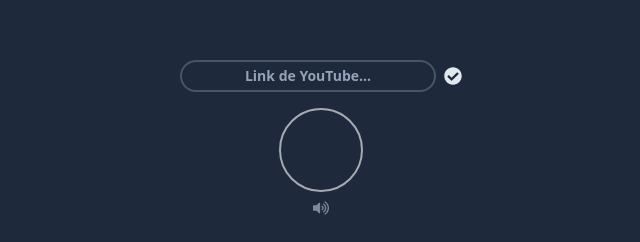
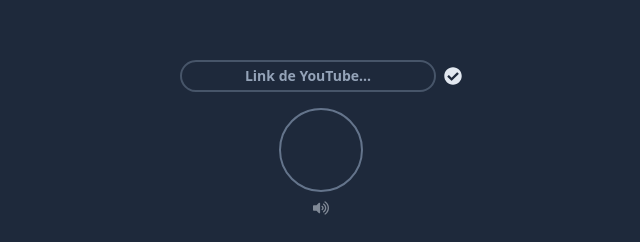
Before and after one commit to Fvaco/lofi-pomodoro, a Next.js app: page / in a window 1280 px wide. Shown: the part 140-382 px from the top of the page, without its empty margins (319-959 px from the left). Built offline with nearby package versions, Linux system fonts and the light colour scheme.

Commit message:
chore: minor UI tweaks

```diff
--- a/app/components/Player/index.tsx
+++ b/app/components/Player/index.tsx
@@ -1,9 +1,8 @@
 'use client';
 
-import { useEffect, useRef, useState } from 'react';
-import { FaLink, FaCheckCircle } from 'react-icons/fa';
+import { useCallback, useEffect, useRef, useState } from 'react';
+import { FaCheckCircle } from 'react-icons/fa';
 import YouTube, { type YouTubePlayer, type YouTubeEvent } from 'react-youtube';
-import { wait } from '../../utils/wait';
 
 import { IconButton } from '../IconButton';
 import { MuteButton } from './MuteButton';
@@ -54,7 +53,8 @@
     const videoLinkInputRef = useRef<HTMLInputElement>(null);
     const intervalRef = useRef<any>(null);
 
-    const setPlaying = (shouldPlay: boolean) => {
+    const setPlaying = useCallback(
+        (shouldPlay: boolean) => {
             if (!playerRef.current) return;
             const player = playerRef.current;
             clearInterval(intervalRef.current);
@@ -67,8 +67,10 @@
                 intervalRef.current = interval;
                 return;
             }
-        fadeVolume(player, 0).then(player.stopVideo);
-    };
+            fadeVolume(player, 0).then(() => player.pauseVideo());
+        },
+        [playerRef, volume]
+    );
 
     const onPlayerReady = (event: YouTubeEvent) => {
         playerRef.current = event.target;
@@ -114,15 +116,26 @@
                 ></IconButton>
             </div>
 
-            <div>
+            <div className="relative flex justify-center items-center">
                 {isPlaying && (
                     <div
-                        className={`transition-all duration-500 w-20 h-20 absolute self-center shadow-md rounded-full overflow-hidden animate-spin-slow ${glowColor}`}
+                        className={`absolute
+                        transition-all duration-500 w-20 h-20 box-content shadow-md rounded-full animate-spin-slow
+                        border-white border-2
+
+                        ${glowColor}`}
                     ></div>
                 )}
 
                 <YouTube
-                    className="flex items-center justify-center box-content pointer-events-none border-white border-2 border-opacity-60 transition rounded-full overflow-hidden w-20 h-20"
+                    className={`
+                    flex items-center justify-center
+                    box-content
+                    pointer-events-none
+                    rounded-full
+                    overflow-hidden
+                    ${!isPlaying ? 'border-slate-500 border-2' : ''}
+                    w-20 h-20`}
                     videoId={DEFAULT_VIDEO_ID}
                     opts={{
                         width: 150,
--- a/tailwind.config.cjs
+++ b/tailwind.config.cjs
@@ -6,7 +6,7 @@
   theme: {
     extend: {
       animation: {
-        "spin-slow": "spin 3s ease-in-out infinite",
+        "spin-slow": "spin 3s linear infinite",
       }
     },
   },
```
Lines whose indentation alone changed are shown as unchanged.
